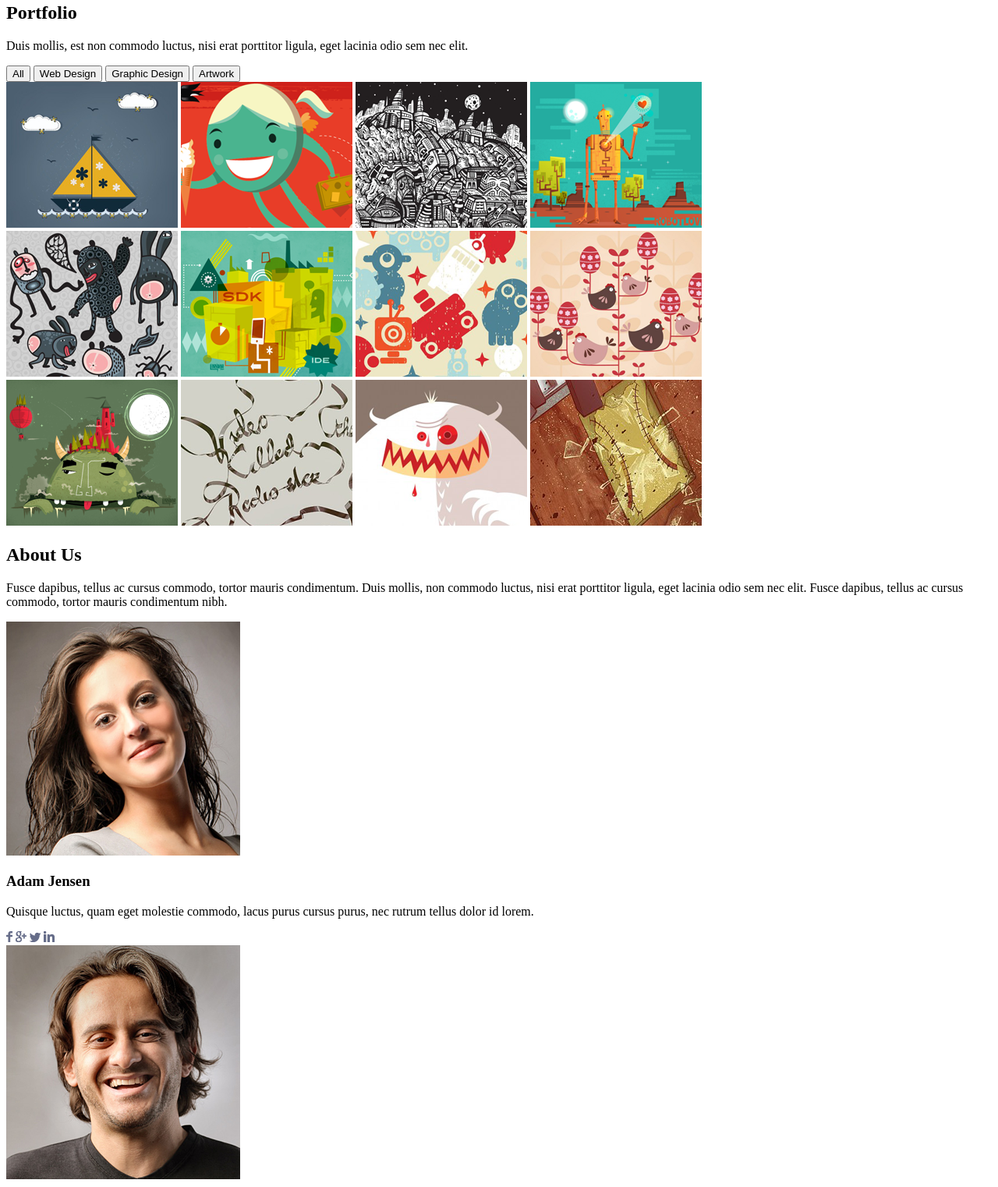
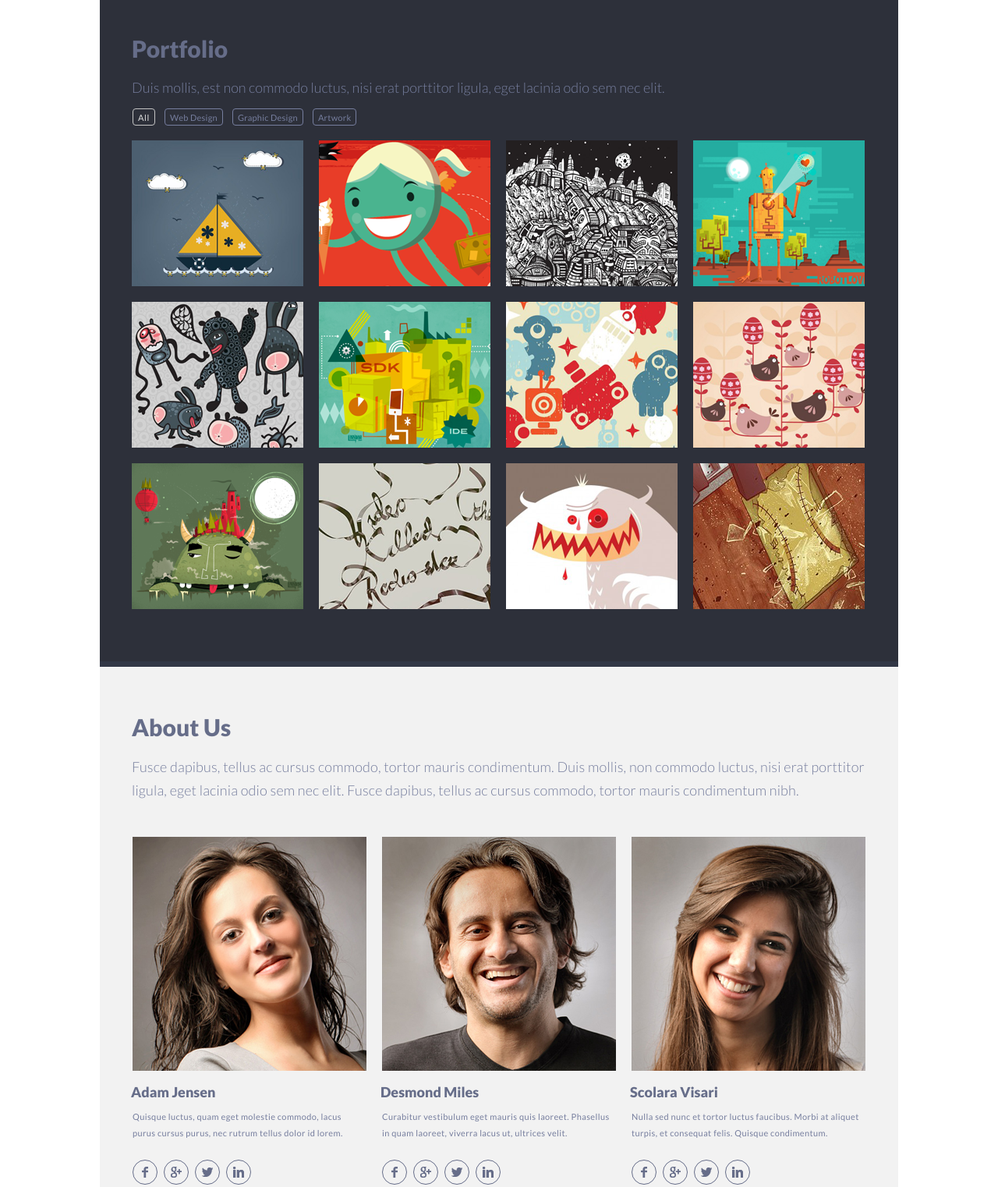
Before and after one commit to deltapoint/singolo, a plain HTML site: page singolo2.html in a window 1280 px wide. Shown: the part 17-1539 px from the top of the page at 78% size. Drawn offline with Linux system fonts and the light colour scheme.

Commit message:
feat: add styles for 'Singolo. Part 2' task

```diff
--- a/singolo2.css
+++ b/singolo2.css
@@ -1 +1,160 @@
 @import './assets/fonts/fonts.css';
+
+* {
+	margin: 0;
+	padding: 0;
+}
+
+main {
+	width: 1024px;
+	margin: 0 auto;
+}
+
+.portfolio {
+	height: 865px;
+	background-color: #2D303A;
+	border-bottom: 7px solid #323746;
+}
+
+a {
+	color: inherit;
+	text-decoration: none;
+}
+
+.portfolio-title {
+	margin: 0 0 21px 41px;
+	padding-top: 61px;
+	font-size: 30px;
+	font-family: "Lato-Black", "Arial", sans-serif;
+	color: #666D89;
+}
+
+.portfolio-subtitle {
+	margin: 0 0 16px 41px;
+	font-size: 18px;
+	font-family: "Lato-Light", "Arial", sans-serif;
+	color: #767E9E;
+}
+
+.portfolio-buttons {
+	display: flex;
+	height: 22px;
+	margin-left: 42px;
+}
+
+.portfolio-button {
+	margin-right: 12px;
+	padding: 0 6px;
+	font-size: 11px;
+	line-height: 15px;
+	font-family: "Lato-Regular", "Arial", sans-serif;
+	color: #767E9E;
+	letter-spacing: 0.25px;
+	background-color: inherit;
+	border: 1px solid #767E9E;
+	border-radius: 4px;
+	cursor: pointer;
+}
+
+.active-button {
+	color: #DEDEDE;
+	letter-spacing: 0.6px;
+	border: 1px solid #C5C5C5;
+}
+
+.portfolio-button:hover {
+	color: #DEDEDE;
+	border: 1px solid #DEDEDE;
+}
+
+.portfolio-images {
+	height: 605px;
+	margin: 19px 0 0 41px;
+	overflow: hidden;
+}
+
+.portfolio-image-row {
+	margin-bottom: 16px;
+}
+
+.image {
+	width: 220px;
+	height: 187px;
+	margin-right: 16px;
+}
+
+.about-us {
+	height: 729px;
+	background-color: #F2F2F2;
+	border-bottom: 8px solid white;
+}
+
+.about-us-title {
+	padding: 59px 0 18px 41px;
+	font-size: 30px;
+	font-family: "Lato-Black", "Arial", sans-serif;
+	color: #666D89;
+}
+
+.about-us-subtitle {
+	padding: 0 15px 45px 41px;
+	font-size: 18px;
+	line-height: 30px;
+	font-family: "Lato-Light", "Arial", sans-serif;
+	color: #767E9E;
+	letter-spacing: 0.15px;
+}
+
+.about-us-items {
+	display: flex;
+	width: 940px;
+	margin-left: 42px;
+}
+
+.about-us-item {
+	margin-right: 20px;
+}
+
+.about-us-image {
+	width: 300px;
+	height: 300px;
+}
+
+.about-us-item-text {
+	color: #666D89;
+}
+
+.about-us-item-title {
+	margin: 16px 0 0 -2px;
+	font-size: 18px;
+	font-family: "Lato-Black", "Arial", sans-serif;
+	color: #666D89;
+}
+
+.about-us-item-subtitle {
+	width: 300px;
+	margin: 10px 0 20px;
+	font-size: 11px;
+	line-height: 21px;
+	font-family: "Lato-Regular", "Arial", sans-serif;
+	color: #767E9E;
+	letter-spacing: 0.4px;
+}
+
+.about-us-item-icons {
+	display: flex;
+	padding-right: 8px;
+	justify-content: start;
+}
+
+.about-us-item-icon {
+	display: flex;
+	width: 30px;
+	height: 30px;
+	margin: 4px 8px 0 0;
+	justify-content: center;
+	align-items: center;
+	border: 1px solid #666D89;
+	border-radius: 50%;
+	object-fit: scale-down;
+}
```
